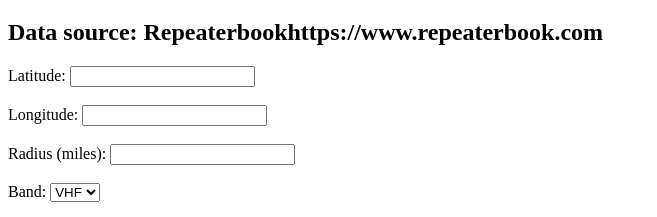
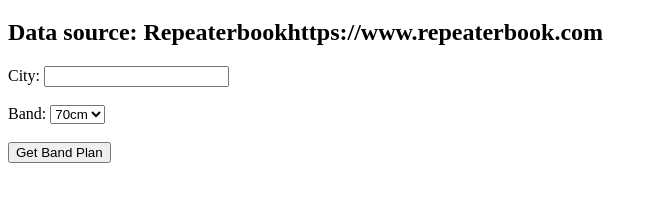
Before and after one commit to nerdenator/visual-bandplan, a plain HTML site: page public/index.html in a window 1280 px wide. Shown: the part 61-278 px from the top of the page, without its empty margins (0-657 px from the left). Drawn offline with nearby package versions, Linux system fonts and the light colour scheme.

Commit message:
Switching over to city based search.

```diff
--- a/public/index.html
+++ b/public/index.html
@@ -14,19 +14,23 @@
         <!-- <label for="api-key">API Key:</label>
         <input type="text" id="api-key" name="api-key"><br><br> -->
 
-        <label for="latitude">Latitude:</label>
+        <!-- <label for="latitude">Latitude:</label>
         <input type="number" id="latitude" name="latitude" step="any"><br><br>
 
         <label for="longitude">Longitude:</label>
-        <input type="number" id="longitude" name="longitude" step="any"><br><br>
+        <input type="number" id="longitude" name="longitude" step="any"><br><br> -->
 
-        <label for="radius">Radius (miles):</label>
+        <!-- <label for="radius">Radius (miles):</label>
         <input type="number" id="radius" name="radius"><br><br>
+         -->
+        <label for="city">City:</label>
+        <input type="text" id="city" name="city"><br><br>
 
         <label for="band-select">Band:</label>
         <select id="band-select">
-            <option value="VHF">VHF</option>
-            <option value="UHF">UHF</option>
+            <option value="70cm">70cm</option>
+            <option value="2m">2m</option>
+            <option value="6m">6m</option>
             <option value="10m">10m</option>
         </select><br><br>
         <button type="submit">Get Band Plan</button>
--- a/public/script.js
+++ b/public/script.js
@@ -1,7 +1,8 @@
 const form = document.getElementById('input-form');
-const latitudeInput = document.getElementsByName('latitude')[0];
-const longitudeInput = document.getElementsByName('longitude')[0];
-const radiusInput = document.getElementsByName('radius')[0];
+// const latitudeInput = document.getElementsByName('latitude')[0];
+// const longitudeInput = document.getElementsByName('longitude')[0];
+const cityInput = document.getElementsByName('city')[0];
+// const radiusInput = document.getElementsByName('radius')[0];
 const bandSelect = document.getElementById('band-select');
 const svg = d3.select('#bandplan-svg');
 
@@ -11,9 +12,10 @@
   // Get the values from the form
   // const apiKey = apiKeyInput.value;
   // const location = locationInput.value;
-  const latitude = latitudeInput.value;
-  const longitude = longitudeInput.value;
-  const radius = radiusInput.value;
+  // const latitude = latitudeInput.value;
+  // const longitude = longitudeInput.value;
+  const city = cityInput.value;
+  // const radius = radiusInput.value;
   const band = bandSelect.value;
 
   // Construct the API URL
@@ -34,8 +36,9 @@
 function drawBandPlan(svg, data) {
   // Band definitions
   const bands = {
-    VHF: { minFrequency: 144, maxFrequency: 148 },
-    UHF: { minFrequency: 420, maxFrequency: 450 },
+    "2m": { minFrequency: 144, maxFrequency: 148 },
+    "70cm": { minFrequency: 420, maxFrequency: 450 },
+    "6m": { minFrequency: 50, maxFreqency: 54 },
     "10m": { minFrequency: 28, maxFrequency: 29.7 },
   };
 
```
